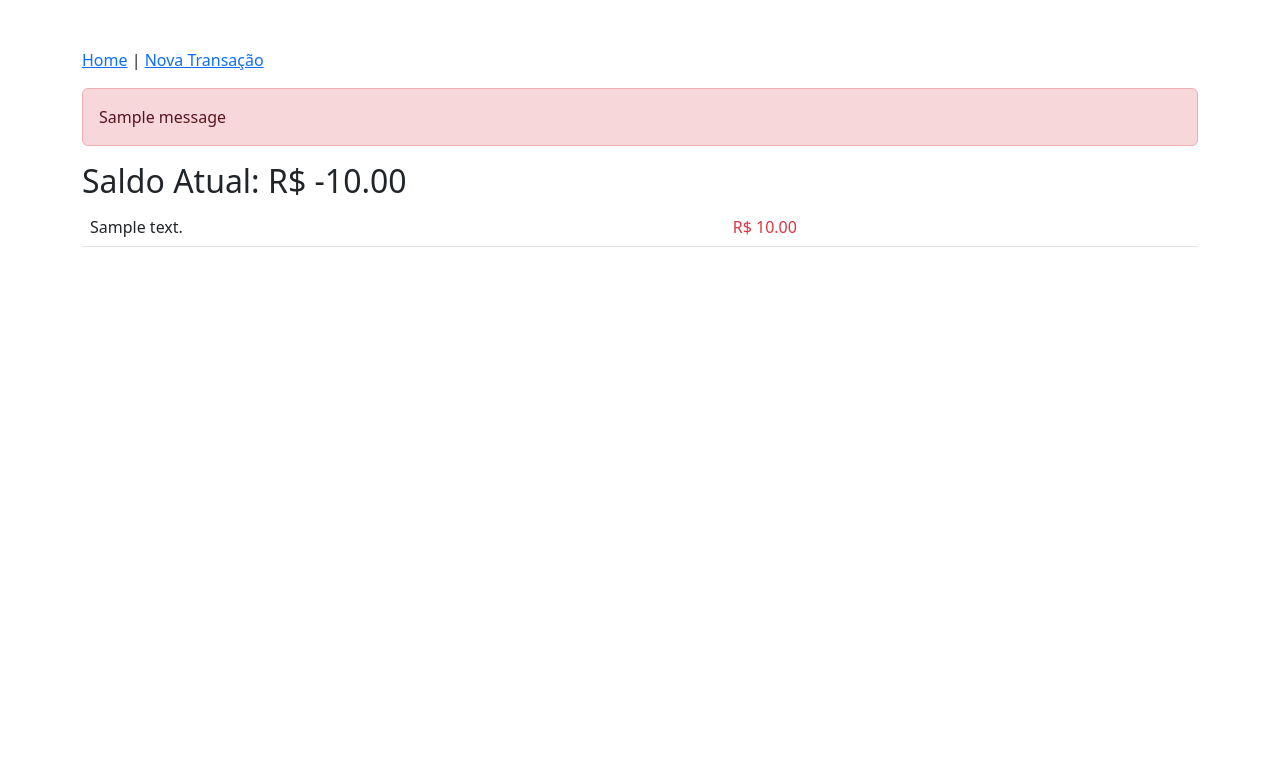
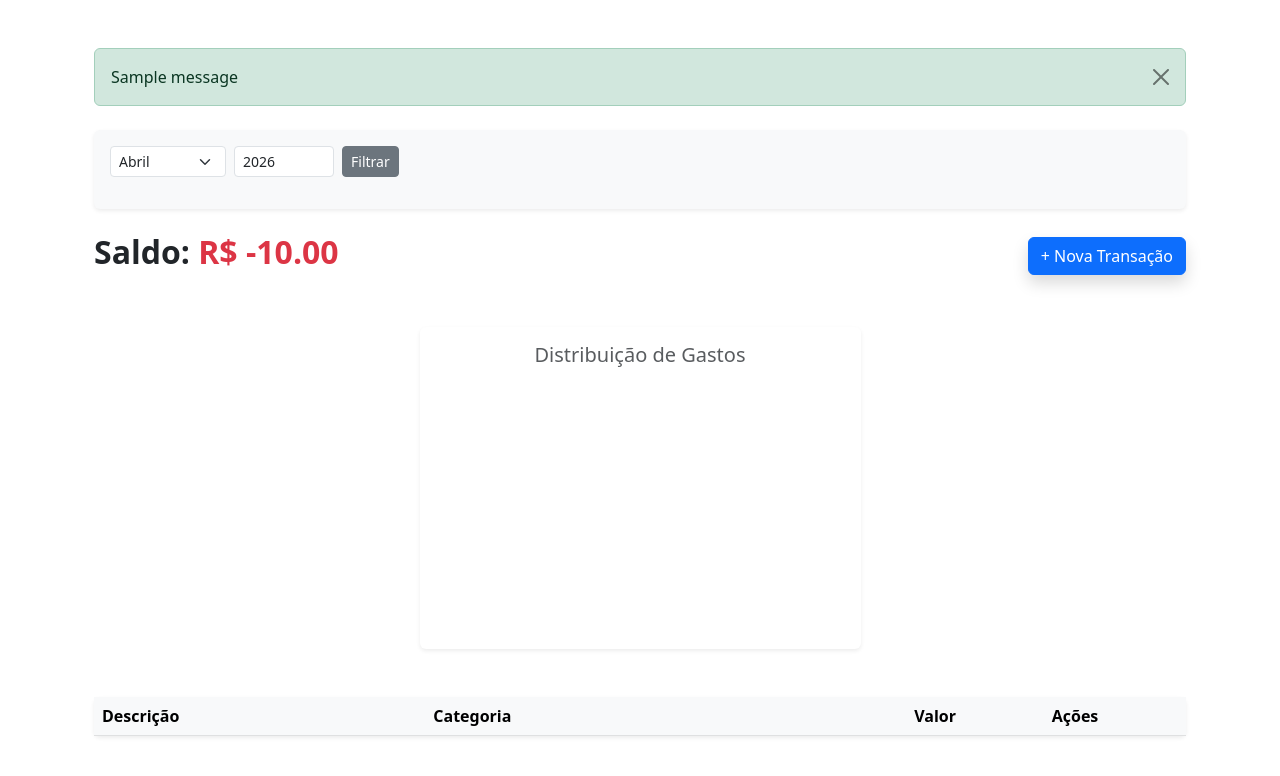
Before and after one commit to Bruhbs-123/Projeto-Sistema-Financeiro, a Flask app: page / in a window 1280 px wide. Shown: the top 776 px of the page. Run offline with Flask 3, Linux system fonts and the light colour scheme; tables that the repository leaves empty hold one stand-in row (values such as "Sample post"); one stand-in notice (Sample message) is shown; lists and menus that the app fills with data are empty; a map, chart or similar area stays blank.

Commit message:
atualização do sistema 1

```diff
--- a/src/financeiro/blueprints/transacoes.py
+++ b/src/financeiro/blueprints/transacoes.py
@@ -1,33 +1,86 @@
 from flask import Blueprint, render_template, request, redirect, url_for, flash
 from src.financeiro.models import Transacao
 from src.financeiro.extensions import db
+from sqlalchemy import func, extract
+from datetime import datetime, date
 
 bp = Blueprint('transacoes', __name__)
 
 @bp.route('/')
 def lista():
-    itens = Transacao.query.all()
-    # Regra de Negócio: Cálculo de Saldo
-    saldo = sum(float(i.valor) if i.tipo == 'receita' else -float(i.valor) for i in itens)
-    return render_template('transacoes/lista.html', transacoes=itens, saldo=saldo)
+    # 1. Filtros de Data
+    mes_selecionado = request.args.get('mes', datetime.now().month, type=int)
+    ano_selecionado = request.args.get('ano', datetime.now().year, type=int)
+
+    # 2. Cálculo do Saldo Acumulado (Histórico total até o mês filtrado)
+    if mes_selecionado == 12:
+        limite_data = date(ano_selecionado + 1, 1, 1)
+    else:
+        limite_data = date(ano_selecionado, mes_selecionado + 1, 1)
+
+    historico = Transacao.query.filter(Transacao.data < limite_data).all()
+    saldo_total = sum(float(i.valor) if i.tipo == 'receita' else -float(i.valor) for i in historico)
+
+    # 3. Transações do Mês Selecionado (Tabela)
+    itens_do_mes = Transacao.query.filter(
+        extract('month', Transacao.data) == mes_selecionado,
+        extract('year', Transacao.data) == ano_selecionado
+    ).order_by(Transacao.data.desc()).all()
+
+    # 4. Resumo por Categoria (Gráfico e Cards)
+    resumo_query = db.session.query(
+        Transacao.categoria,
+        func.sum(Transacao.valor)
+    ).filter(
+        Transacao.tipo == 'despesa',
+        extract('month', Transacao.data) == mes_selecionado,
+        extract('year', Transacao.data) == ano_selecionado
+    ).group_by(Transacao.categoria).all()
+
+    # 5. Preparação dos dados do Gráfico (Garante que não venha vazio)
+    labels_grafico = [str(item[0]) if item[0] else "Geral" for item in resumo_query]
+    valores_grafico = [float(item[1]) for item in resumo_query]
+
+    # ÚNICO RETURN - Envia tudo para o HTML
+    return render_template(
+        'transacoes/lista.html',
+        transacoes=itens_do_mes,
+        saldo=saldo_total,
+        resumo=resumo_query,
+        mes_atual=mes_selecionado,
+        ano_atual=ano_selecionado,
+        labels_json=labels_grafico,
+        valores_json=valores_grafico
+    )
 
 @bp.route('/nova', methods=['GET', 'POST'])
 def nova():
     if request.method == 'POST':
-        desc = request.form['descricao']
-        val = float(request.form['valor'])
-        tip = request.form['tipo']
+        try:
+            desc = request.form.get('descricao')
+            val_input = request.form.get('valor')
+            tip = request.form.get('tipo')
+            categoria = request.form.get('categoria')
 
-        # Regra de Negócio: Impedir valor negativo
-        if val <= 0:
-            flash("O valor deve ser positivo!")
+            val = float(val_input.replace(',', '.'))
+            if val <= 0:
+                flash("O valor deve ser maior que zero!", "warning")
+                return redirect(url_for('transacoes.nova'))
+
+            t = Transacao(descricao=desc, valor=val, tipo=tip, categoria=categoria, user_id=1)
+            db.session.add(t)
+            db.session.commit()
+            flash("Transação salva com sucesso!", "success")
+            return redirect(url_for('transacoes.lista'))
+        except Exception:
+            flash("Erro ao processar o valor. Use apenas números.", "danger")
             return redirect(url_for('transacoes.nova'))
+    return render_template('transacoes/form.html')
 
-        # CORREÇÃO AQUI: Adicionado user_id=1 para satisfazer a chave estrangeira
-        t = Transacao(descricao=desc, valor=val, tipo=tip, user_id=1)
-
-        db.session.add(t)
-        db.session.commit()
-        return redirect(url_for('transacoes.lista'))
-
-    return render_template('transacoes/form.html')
+@bp.route('/deletar/<int:id>', methods=['POST'])
+def deletar(id):
+    t = Transacao.query.get_or_404(id)
+    db.session.delete(t)
+    db.session.commit()
+    flash("Removido!", "success")
+    return redirect(url_for('transacoes.lista'))
--- a/src/financeiro/models.py
+++ b/src/financeiro/models.py
@@ -1,18 +1,20 @@
 from src.financeiro.extensions import db
 from datetime import datetime
 
-class User(db.Model):  # Verifique se o nome é EXATAMENTE 'User'
+class User(db.Model):
     __tablename__ = 'users'
     id = db.Column(db.Integer, primary_key=True)
     nome = db.Column(db.String(100), nullable=False)
     email = db.Column(db.String(100), unique=True, nullable=False)
     transacoes = db.relationship('Transacao', backref='usuario', lazy=True)
 
-class Transacao(db.Model): # Verifique se esta classe também existe
+class Transacao(db.Model):
     __tablename__ = 'transacoes'
     id = db.Column(db.Integer, primary_key=True)
     descricao = db.Column(db.String(200), nullable=False)
     valor = db.Column(db.Numeric(10, 2), nullable=False)
     tipo = db.Column(db.String(10), nullable=False)
+    categoria = db.Column(db.String(50), default='Outros')
     data = db.Column(db.DateTime, default=datetime.utcnow)
     user_id = db.Column(db.Integer, db.ForeignKey('users.id'), nullable=False)
+    data = db.Column(db.DateTime, default=datetime.utcnow)
--- a/src/financeiro/templates/base.html
+++ b/src/financeiro/templates/base.html
@@ -1,11 +1,21 @@
 <link rel="stylesheet" href="https://cdn.jsdelivr.net/npm/bootstrap@5.3.0/dist/css/bootstrap.min.css">
 <body class="container mt-5">
-    <nav class="mb-3">
-        <a href="{{ url_for('transacoes.lista') }}">Home</a> |
-        <a href="{{ url_for('transacoes.nova') }}">Nova Transação</a>
-    </nav>
-    {% with msgs = get_flashed_messages() %}
-        {% for m in msgs %}<div class="alert alert-danger">{{m}}</div>{% endfor %}
+
+    <div class="container mt-3">
+    {% with messages = get_flashed_messages(with_categories=true) %}
+        {% if messages %}
+            {% for category, message in messages %}
+                {# O Bootstrap usa 'danger' para vermelho e 'success' para verde #}
+                <div class="alert alert-{{ category if category != 'message' else 'info' }} alert-dismissible fade show" role="alert">
+                    {{ message }}
+                    <button type="button" class="btn-close" data-bs-dismiss="alert" aria-label="Close"></button>
+                </div>
+            {% endfor %}
+        {% endif %}
     {% endwith %}
+    </div>
+
     {% block content %}{% endblock %}
+
+    <script src="https://cdn.jsdelivr.net/npm/bootstrap@5.3.0/dist/js/bootstrap.bundle.min.js"></script>
 </body>
--- a/src/financeiro/templates/transacoes/lista.html
+++ b/src/financeiro/templates/transacoes/lista.html
@@ -1,14 +1,119 @@
 {% extends 'base.html' %}
+
 {% block content %}
-    <h2>Saldo Atual: R$ {{ "%.2f"|format(saldo) }}</h2>
-    <table class="table">
+<div class="container mt-4">
+    <div class="card bg-light border-0 mb-4 shadow-sm">
+        <div class="card-body">
+            <form method="GET" action="{{ url_for('transacoes.lista') }}" class="row g-2 align-items-center">
+                <div class="col-auto">
+                    <select name="mes" class="form-select form-select-sm">
+                        {% for m in range(1, 13) %}
+                            <option value="{{ m }}" {{ 'selected' if m == mes_atual }}>
+                                {{ ['Janeiro','Fevereiro','Março','Abril','Maio','Junho','Julho','Agosto','Setembro','Outubro','Novembro','Dezembro'][m-1] }}
+                            </option>
+                        {% endfor %}
+                    </select>
+                </div>
+                <div class="col-auto">
+                    <input type="number" name="ano" class="form-control form-control-sm" value="{{ ano_atual }}" style="width: 100px;">
+                </div>
+                <div class="col-auto">
+                    <button type="submit" class="btn btn-sm btn-secondary">Filtrar</button>
+                </div>
+            </form>
+        </div>
+    </div>
+
+    <div class="d-flex justify-content-between align-items-center mb-4">
+        <h2 class="fw-bold">Saldo: <span class="{{ 'text-success' if saldo >= 0 else 'text-danger' }}">R$ {{ "%.2f"|format(saldo) }}</span></h2>
+        <a href="{{ url_for('transacoes.nova') }}" class="btn btn-primary shadow">+ Nova Transação</a>
+    </div>
+
+    <div class="row mb-4">
+        {% set cores = ['border-primary', 'border-success', 'border-warning', 'border-info', 'border-danger'] %}
+        {% for categoria, total in resumo %}
+        <div class="col-md-3 mb-3">
+            <div class="card p-2 shadow-sm border-0 border-start border-4 {{ cores[loop.index0 % cores|length] }}">
+                <small class="text-muted fw-bold">{{ categoria|upper if categoria else 'GERAL' }}</small>
+                <h6 class="mb-0">R$ {{ "%.2f"|format(total|float) }}</h6>
+            </div>
+        </div>
+        {% endfor %}
+    </div>
+
+    <div class="row mb-5">
+        <div class="col-md-5 mx-auto">
+            <div class="card shadow-sm border-0 p-3">
+                <h5 class="text-center text-muted mb-3">Distribuição de Gastos</h5>
+                <div style="height: 250px; position: relative;">
+                    <canvas id="meuGrafico"></canvas>
+                </div>
+            </div>
+        </div>
+    </div>
+
+    <div class="card shadow-sm border-0">
+        <table class="table table-hover align-middle mb-0">
+            <thead class="table-light">
+                <tr>
+                    <th>Descrição</th>
+                    <th>Categoria</th>
+                    <th class="text-end">Valor</th>
+                    <th class="text-center">Ações</th>
+                </tr>
+            </thead>
+            <tbody>
                 {% for t in transacoes %}
                 <tr>
                     <td>{{ t.descricao }}</td>
-            <td class="{{ 'text-success' if t.tipo == 'receita' else 'text-danger' }}">
-                R$ {{ "%.2f"|format(t.valor|float) }}
+                    <td><span class="badge rounded-pill bg-light text-dark border">{{ t.categoria if t.categoria else 'Geral' }}</span></td>
+                    <td class="text-end {{ 'text-success' if t.tipo == 'receita' else 'text-danger' }}">
+                        {{ '+' if t.tipo == 'receita' else '-' }} R$ {{ "%.2f"|format(t.valor|float) }}
+                    </td>
+                    <td class="text-center">
+                        <form action="{{ url_for('transacoes.deletar', id=t.id) }}" method="POST" onsubmit="return confirm('Deseja excluir?')">
+                            <button type="submit" class="btn btn-sm btn-outline-danger">Excluir</button>
+                        </form>
                     </td>
                 </tr>
                 {% endfor %}
+            </tbody>
         </table>
+    </div>
+</div>
+
+<script src="https://cdn.jsdelivr.net/npm/chart.js"></script>
+<script>
+    document.addEventListener('DOMContentLoaded', function() {
+        const canvas = document.getElementById('meuGrafico');
+        if (!canvas) return; // Evita erro se o canvas não existir na página
+
+        const ctx = canvas.getContext('2d');
+
+        // O filtro |tojson já coloca as aspas e colchetes necessários
+        const labels = {{ labels_json|tojson }};
+        const data = {{ valores_json|tojson }};
+
+        if (labels.length > 0) {
+            new Chart(ctx, {
+                type: 'doughnut',
+                data: {
+                    labels: labels,
+                    datasets: [{
+                        data: data,
+                        backgroundColor: ['#0d6efd', '#198754', '#ffc107', '#0dcaf0', '#dc3545', '#6c757d'],
+                        borderWidth: 2
+                    }]
+                },
+                options: {
+                    maintainAspectRatio: false,
+                    cutout: '70%',
+                    plugins: {
+                        legend: { position: 'bottom' }
+                    }
+                }
+            });
+        }
+    });
+</script>
 {% endblock %}
```
Also changed, not shown: src/financeiro/templates/transacoes/form.html (+25 -5 lines). Lines whose indentation alone changed are shown as unchanged.
